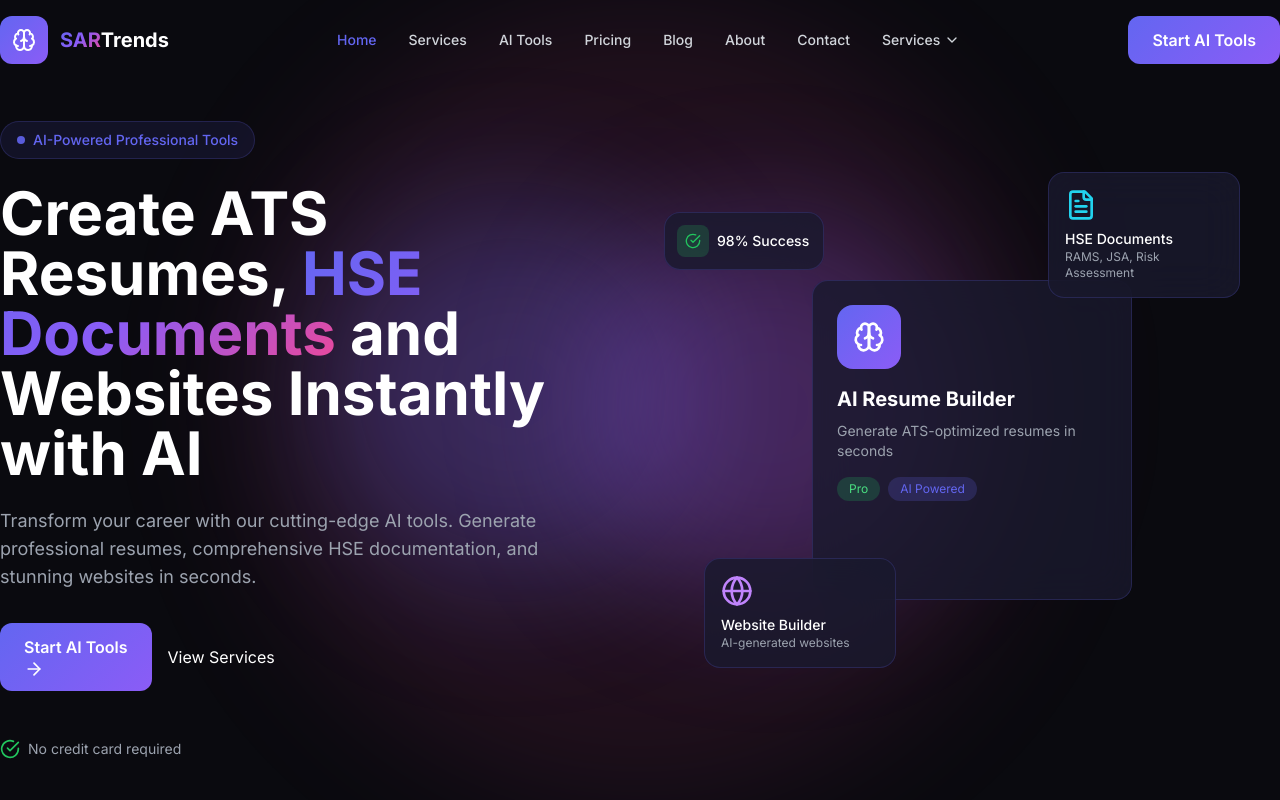
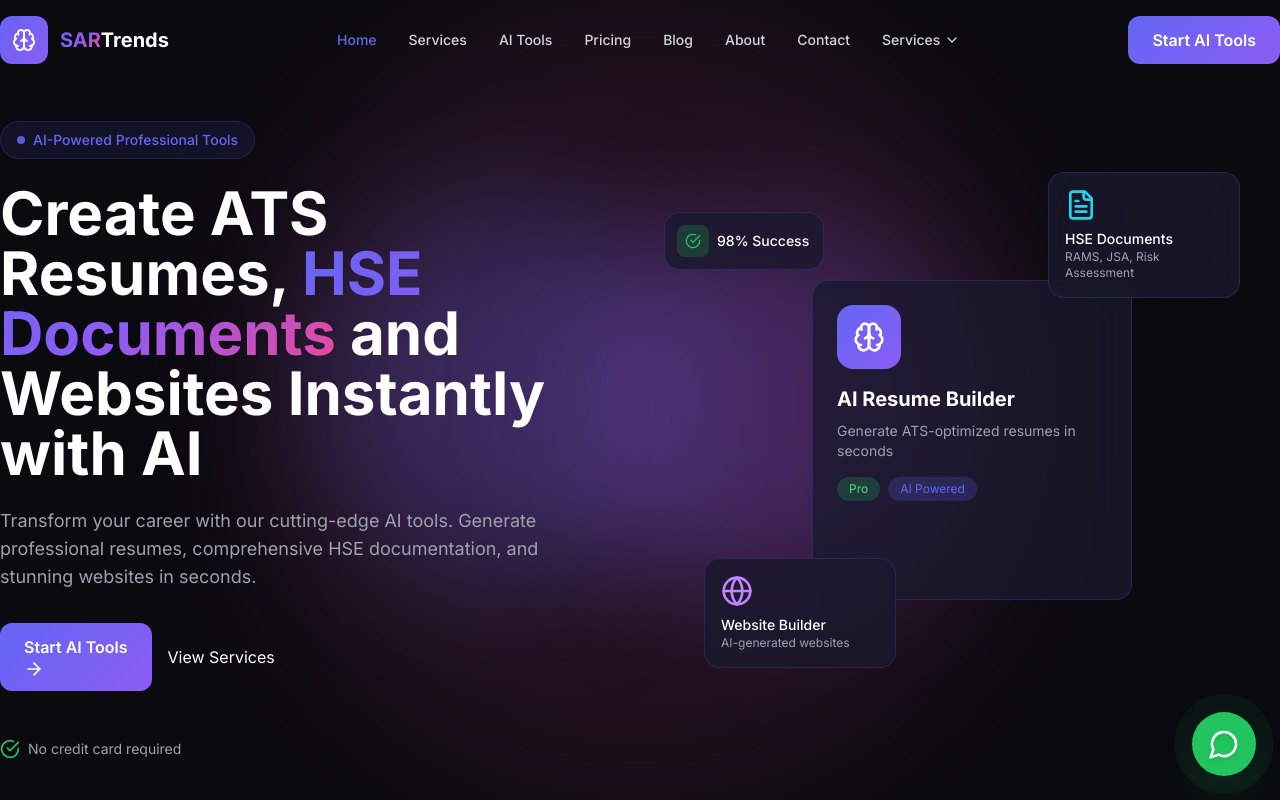
Before and after one commit to alirazasafetydocs-commits/sar-trends-ai, a Next.js app in the folder sartrends-store-site/: page / in a window 1280 px wide. Shown: the top 800 px of the page. Built offline with nearby package versions, Linux system fonts and the light colour scheme.

Commit message:
Add WhatsAppFloatingButton to layout (fix production display)

```diff
--- a/sartrends-store-site/app/layout.js
+++ b/sartrends-store-site/app/layout.js
@@ -2,6 +2,7 @@
 import Navbar from '../components/Navbar'
 import Footer from '../components/Footer'
 import { Metadata } from 'next'
+import WhatsAppFloatingButton from '../components/WhatsAppFloatingButton'
 
 export const metadata = {
   title: 'SAR Trends - AI Powered Professional Tools',
@@ -26,6 +27,7 @@
           {children}
         </main>
         <Footer />
+        <WhatsAppFloatingButton />
       </body>
     </html>
   )
--- /dev/null
+++ b/sartrends-store-site/components/WhatsAppFloatingButton.jsx
@@ -0,0 +1,32 @@
+'use client'
+
+import { MessageCircle } from 'lucide-react'
+
+export default function WhatsAppFloatingButton() {
+  const phoneNumber = '+923454837460'
+  const message = 'Hello SAR Trends! I need help with your AI tools/services.'
+  const whatsappUrl = `https://wa.me/${phoneNumber}?text=${encodeURIComponent(message)}`
+
+  return (
+    <a
+      href={whatsappUrl}
+      target="_blank"
+      rel="noopener noreferrer"
+      className="fixed bottom-6 right-6 z-[9999] w-16 h-16 bg-green-500 hover:bg-green-600 active:bg-green-700 rounded-full shadow-2xl shadow-green-500/25 border-4 border-green-500/50 flex items-center justify-center transition-all duration-300 hover:scale-110 hover:-translate-y-1 hover:shadow-green-500/50 active:scale-95 group"
+      aria-label="Chat on WhatsApp"
+    >
+      <MessageCircle className="w-8 h-8 text-white drop-shadow-md group-hover:rotate-12 transition-transform duration-300" />
+
+      {/* Pulse animation */}
+      <div className="absolute w-full h-full rounded-full bg-green-500/30 animate-ping" />
+
+      {/* Tooltip */}
+      <div className="absolute bottom-full right-0 mb-2 px-3 py-1 bg-gray-900 text-white text-xs rounded-md shadow-lg opacity-0 invisible group-hover:opacity-100 group-hover:visible transition-all duration-300 whitespace-nowrap">
+        Chat with us
+      </div>
+
+      {/* Arrow for tooltip */}
+      <div className="absolute bottom-full right-4 w-0 h-0 border-l-[6px] border-r-[6px] border-t-[6px] border-transparent border-t-gray-900 opacity-0 invisible group-hover:opacity-100 group-hover:visible" />
+    </a>
+  )
+}
```
